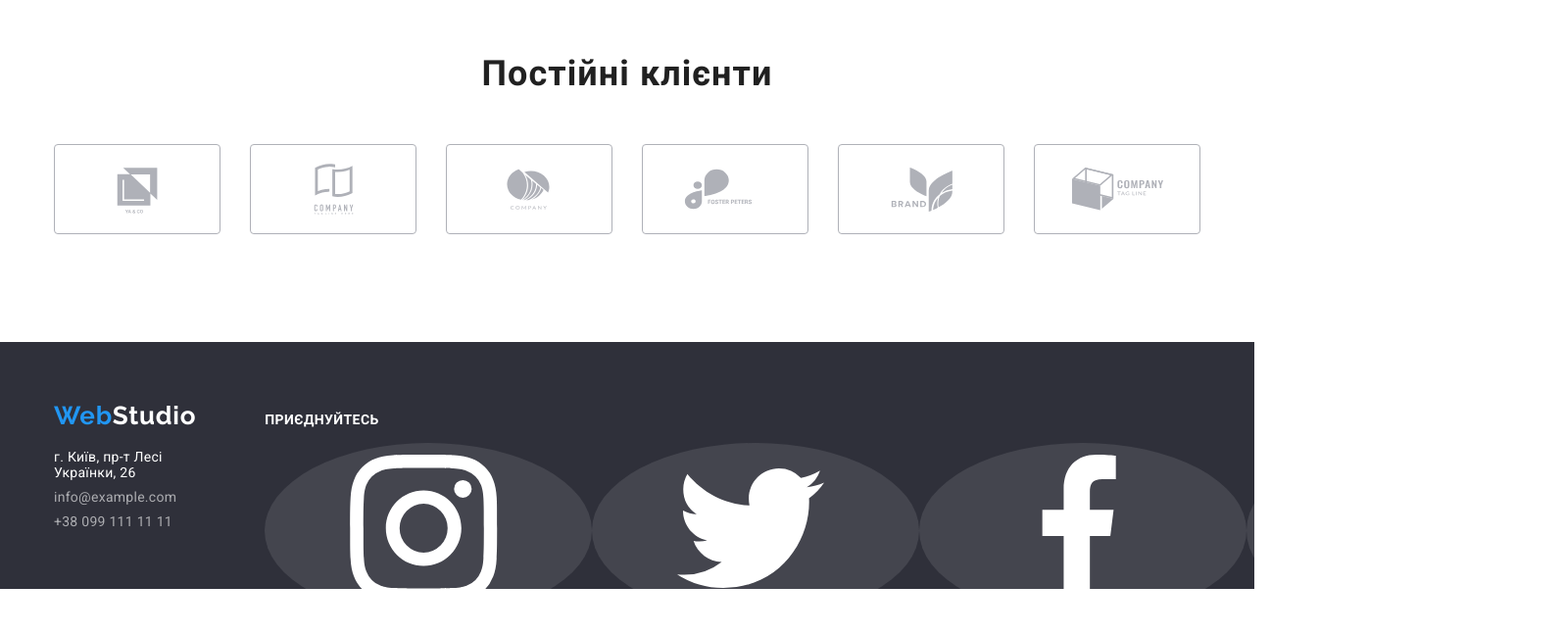
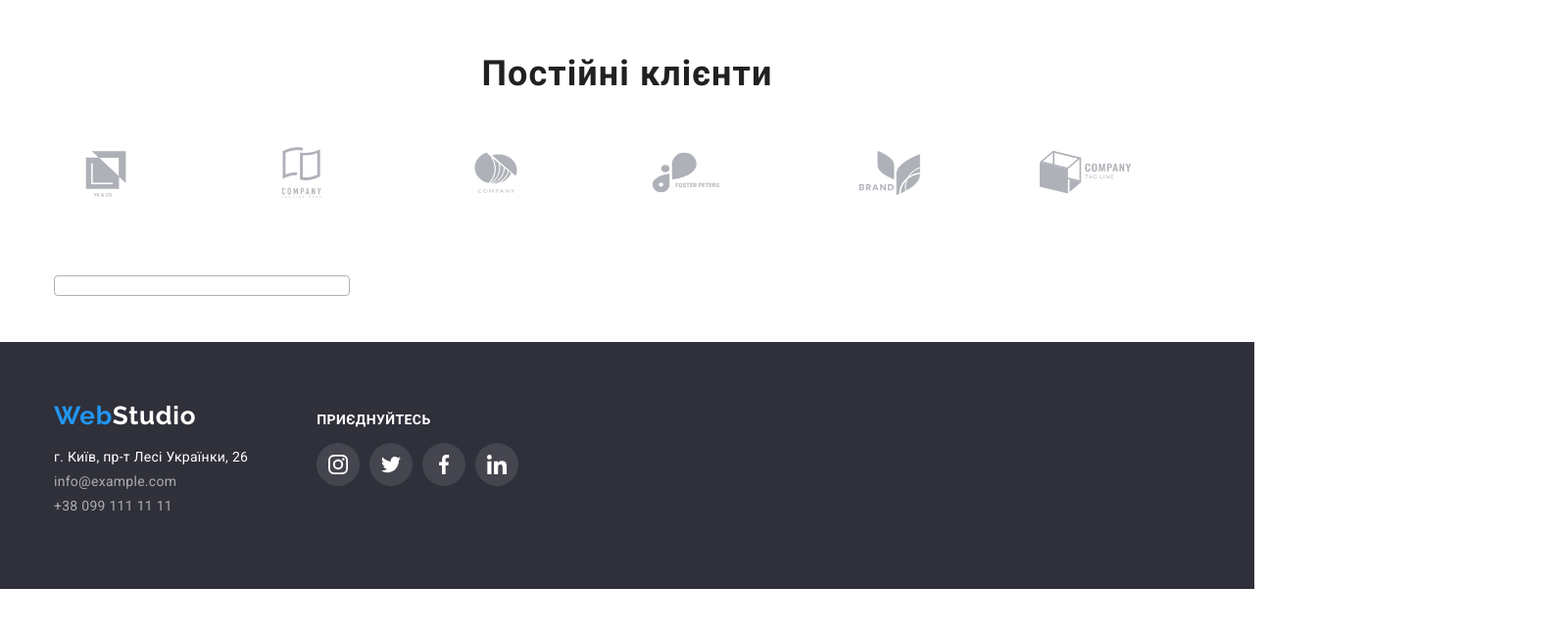
Before and after one commit to alexander-kulyk/goit-markup-hw-04, a plain HTML site: page index.html in a window 1280 px wide. Shown: the part 2348-2995 px from the top of the page at 98% size, 1596 px wide, since content can reach past the window. After the commit the page ends 2949 px from the top, so only its background shows below. Drawn offline with nearby package versions, Linux system fonts and the light colour scheme.

Commit message:
fix homework

```diff
--- a/css/styles.css
+++ b/css/styles.css
@@ -410,13 +410,13 @@ body{
 .social-icon-link{
     width:44px;
     height: 44px;
+    border-radius: 50%;
 }
 
 .social-icon-link:hover{
     background-color: var(--accent-color);
-    fill: var(--body-background-color);
-    border-radius: 50%;
-
+}
+.social-svg:hover{ fill: var(--body-background-color);
 }
 
 .social-svg{
@@ -444,24 +444,22 @@ body{
  .client-logo{
      width: 170px;
      height: 92px;
-     padding: 16px 32px;
 
-     border: 1px solid var(--social-icon-color);
-     border-radius: 4px;
  }
  .client-icon{
-     width: 106px;
-     height: 60px;
-
      fill: var(--social-icon-color);
  }
- .client-icon:hover{
-     fill: var(--accent-color);
+ .link-client-logo{
+
+
+    border: 1px solid var(--social-icon-color);
+    border-radius: 4px;
  }
- .client-logo:hover{
+
+ /* .client-logo:hover{
     border: 1px solid var(--accent-color);
     cursor: pointer;
- }
+ } */
 /* Футер */
 .footer {
     padding-top: 60px;
@@ -534,9 +532,7 @@ color:var(--logo-footer-color);
     display: flex;
     flex-direction: column;
 }
-.social-list-footer{
-    padding-left: 0;
-}
+
 .title-social-h2{
     color: var(--body-background-color);
 
@@ -548,12 +544,12 @@ color:var(--logo-footer-color);
     letter-spacing: 0.03em;
     text-transform: uppercase;
 }
-.social-icon-footer{
+.social-svg-footer{
+    fill: var(--body-background-color);
+}
+.icon-back {
     background-color: rgba(255, 255, 255, 0.1);
     border-radius: 50%;
-}
-.social-svg-footer{
-    fill: var(--body-background-color);
 }
 /* Портфоліо */
 .portfolio {
--- a/index.html
+++ b/index.html
@@ -184,12 +184,12 @@
             <div class="container">
                 <h2 class="title-h2">Постійні клієнти</h2>
                 <ul class="client-list">
-                    <li class="client-logo"><a href="" target="_blank"><svg class="client-icon"><use href="./images/symbol-defs.svg#Logo-1"></use></svg></a></li>
-                    <li class="client-logo"><a href="" target="_blank"><svg class="client-icon"><use href="./images/symbol-defs.svg#Logo-2"></use></svg></a></li>
-                    <li class="client-logo"><a href="" target="_blank"><svg class="client-icon"><use href="./images/symbol-defs.svg#Logo-3"></use></svg></a></li>
-                    <li class="client-logo"><a href="" target="_blank"><svg class="client-icon"><use href="./images/symbol-defs.svg#Logo-4"></use></svg></a></li>
-                    <li class="client-logo"><a href="" target="_blank"><svg class="client-icon"><use href="./images/symbol-defs.svg#Logo-5"></use></svg></a></li>
-                    <li class="client-logo"><a href="" target="_blank"><svg class="client-icon"><use href="./images/symbol-defs.svg#Logo-6"></use></svg></a></li>
+                    <li class="client-logo"><a class="link-client-logo" href="" ><svg class="client-icon"><use href="./images/symbol-defs.svg#Logo-1" width="106px" height="60px"></use></svg></a></li>
+                    <li class="client-logo"><a href="" target="_blank"><svg class="client-icon"><use href="./images/symbol-defs.svg#Logo-2" width="106px" height="60px"></use></svg></a></li>
+                    <li class="client-logo"><a href="" target="_blank"><svg class="client-icon"><use href="./images/symbol-defs.svg#Logo-3" width="106px" height="60px"></use></svg></a></li>
+                    <li class="client-logo"><a href="" target="_blank"><svg class="client-icon"><use href="./images/symbol-defs.svg#Logo-4" width="106px" height="60px"></use></svg></a></li>
+                    <li class="client-logo"><a href="" target="_blank"><svg class="client-icon"><use href="./images/symbol-defs.svg#Logo-5" width="106px" height="60px"></use></svg></a></li>
+                    <li class="client-logo"><a href="" target="_blank"><svg class="client-icon"><use href="./images/symbol-defs.svg#Logo-6" width="106px" height="60px"></use></svg></a></li>
                 </ul>
             </div>
         </section>
@@ -213,11 +213,11 @@
         </div>
         <div class="social-footer">
             <h2 class="title-social-h2">ПРИЄДНУЙТЕСЬ</h2>
-            <ul class="social-icon-list social-list-footer">
-                <li class="social-icon social-icon-footer"><a href="https://www.instagram.com" target="_blank"><svg class="social-svg social-svg-footer"><use href="./images/symbol-defs.svg#instagram"></use></svg></a></li>
-                <li class="social-icon social-icon-footer"><a href="https://twitter.com" target="_blank"><svg class="social-svg social-svg-footer"><use href="./images/symbol-defs.svg#twitter"></use></svg></a></li>
-                <li class="social-icon social-icon-footer"><a href="https://www.facebook.com" target="_blank"><svg class="social-svg social-svg-footer"><use href="./images/symbol-defs.svg#facebook"></use></svg></a></li>
-                <li class="social-icon social-icon-footer"><a href="https://linkedin.com" target="_blank"><svg class="social-svg social-svg-footer"><use href="./images/symbol-defs.svg#linkedin"></use></svg></a></li>
+            <ul class="social-icon-list">
+                <li class="social-icon "><a class="social-icon-link icon-back" href="https://www.instagram.com" target="_blank"><svg class="social-svg social-svg-footer" width="20px" height="20px"><use href="./images/symbol-defs.svg#instagram"></use></svg></a></li>
+                <li class="social-icon "><a class="social-icon-link icon-back" href="https://twitter.com" target="_blank"><svg class="social-svg social-svg-footer" width="20px" height="20px"><use href="./images/symbol-defs.svg#twitter"></use></svg></a></li>
+                <li class="social-icon "><a class="social-icon-link icon-back" href="https://www.facebook.com" target="_blank"><svg class="social-svg social-svg-footer" width="20px" height="20px"><use href="./images/symbol-defs.svg#facebook"></use></svg></a></li>
+                <li class="social-icon "><a class="social-icon-link icon-back" href="https://linkedin.com" target="_blank"><svg class="social-svg social-svg-footer" width="20px" height="20px"><use href="./images/symbol-defs.svg#linkedin"></use></svg></a></li>
             </ul>
         </div>
     </div>
```
